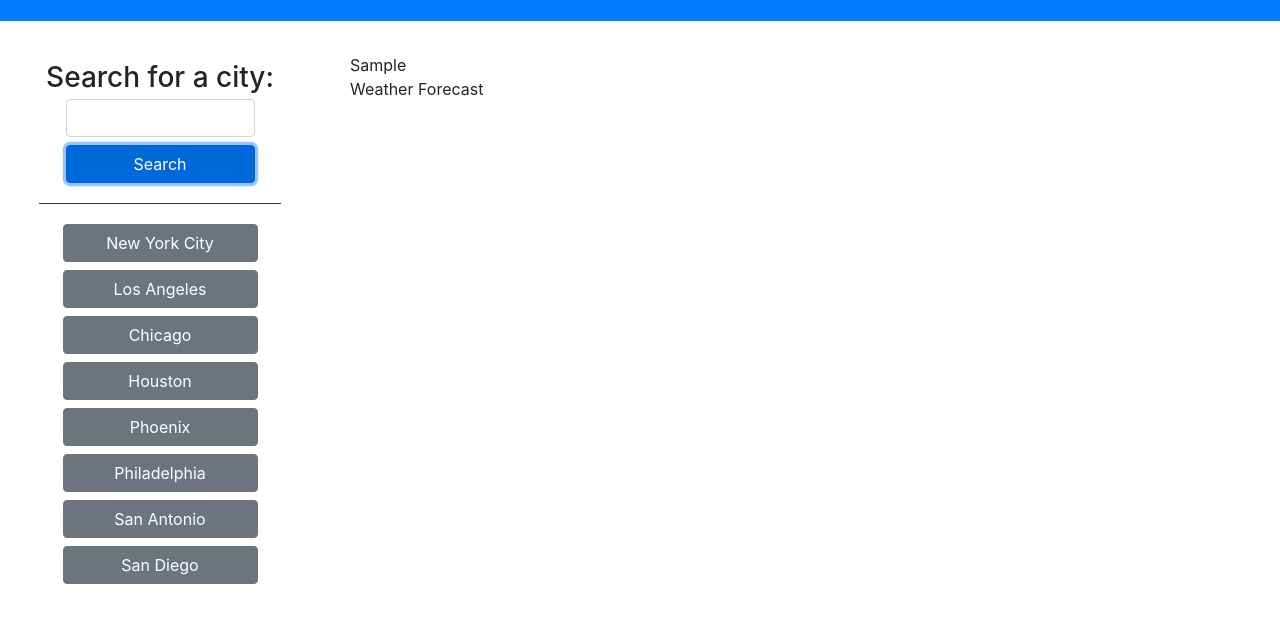
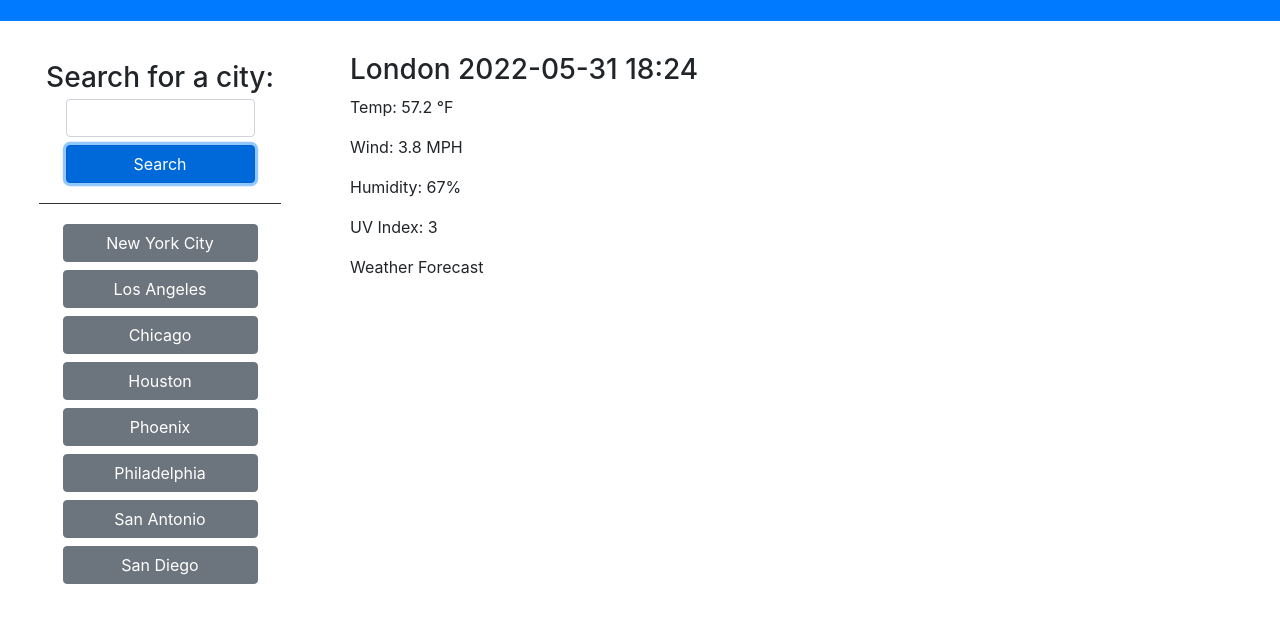
Before and after one commit to JtheFox/weather-dashboard, a plain HTML site: page index.html in a window 1280 px wide. Both pictures are taken after typing "Sample" into the empty fields and a click on the button "Search". Shown: the part 86-708 px from the top of the page. Drawn offline with nearby package versions, Linux system fonts and the light colour scheme.

Commit message:
Created initial display for api call results with dummy data

```diff
--- a/assets/script.js
+++ b/assets/script.js
@@ -18,6 +18,16 @@ $(function() {
         // TODO: Add click rate limiter
 
         console.log(`Searching for weather in ${searchVal}`);
-        $('.weatherDisplay').text(searchVal);
+        // api call
+        // display response
+        displayWeather(apiCall.response);
     });
 });
+
+const displayWeather = (data) => {
+    $('.city').text(`${data.location.name} ${data.location.localtime}`);
+    $('.currTemp').text(`${data.current.temp_f} °F`);
+    $('.currWind').text(`${data.current.wind_mph} MPH`);
+    $('.currHumidity').text(`${data.current.humidity}%`);
+    $('.currUV').text(data.current.uv);
+}
--- a/index.html
+++ b/index.html
@@ -46,8 +46,12 @@
             <div class="col-12 col-lg-9">
                 <!-- Current weather display -->
                 <div class="col-12 justify-content-center">
-                    <div class="d-flex weatherDisplay">
-                        City
+                    <div class="d-flex flex-column weatherDisplay">
+                        <p class="city h3"></p>
+                        <p class="">Temp: <span class="currTemp"></span></p>
+                        <p class="">Wind: <span class="currWind"></span></p>
+                        <p class="">Humidity: <span class="currHumidity"></span></p>
+                        <p class="">UV Index: <span class="currUV"></span></p>
                     </div>
                 </div>
                 <!-- Weather forecast display -->
```
